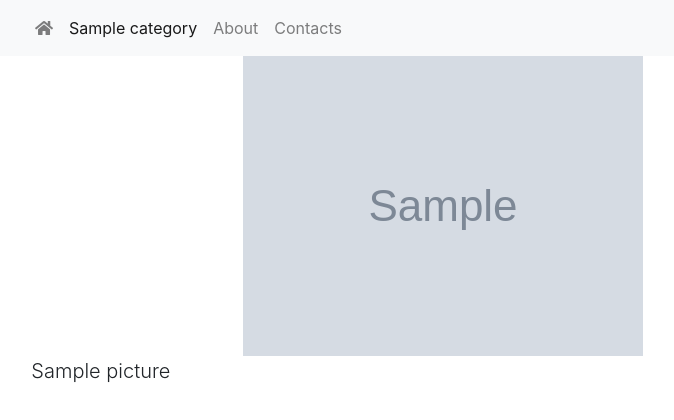
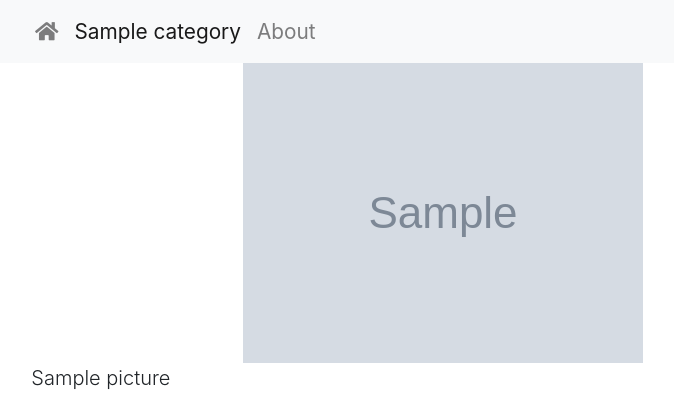
Before and after one commit to ddxai/personalpage, a Django app: a page that uses website/core/templates/core/layout.html in a window 1280 px wide. Shown: the top 420 px of the page, without its empty margins (197-871 px from the left). Run offline with Django 3.2, Linux system fonts and the light colour scheme; tables that the repository leaves empty hold one stand-in row (values such as "Sample post"); grey boxes marked "Sample" are stand-in pictures; some libraries are stand-ins or nearby versions.

Commit message:
Move contact info to about page

```diff
--- a/website/core/static/core/css/main.css
+++ b/website/core/static/core/css/main.css
@@ -19,6 +19,10 @@ img.screen-fitted{
 
 /* Make the modal be transparent */
 #myModal .modal-content {
-  background-color:rgba(0, 0, 0, 0.8);
-  border: 0;
+    background-color:rgba(0, 0, 0, 0.8);
+    border: 0;
 }
+
+.nav-link{
+    font-size:1.3em;
+}
--- a/website/core/templates/core/about.html
+++ b/website/core/templates/core/about.html
@@ -11,4 +11,8 @@
 {% endblock %}
 
 {% block content %}
+   {{text_about|safe}}
+    {% for social in social_list %}
+    <a href="{{social.link}}"><i class="fab fa-{{social.name}} fa-2x" style="color: grey;"></i></a>
+    {% endfor %}
 {% endblock %}
--- a/website/core/templates/core/layout.html
+++ b/website/core/templates/core/layout.html
@@ -46,11 +46,6 @@
                 {% endblock %}
                 <a class="nav-link" href="{% url 'core:about' %}">About</a>
             </li>
-            {% block nav_contacts %}
-            <li class="nav-item">
-                {% endblock %}
-                <a class="nav-link" href="{% url 'core:contacts' %}">Contacts</a>
-            </li>
         </ul>
     </div>
 <div class="col-sm-0 col-md-2"></div>
--- a/website/core/urls.py
+++ b/website/core/urls.py
@@ -7,6 +7,5 @@ app_name = 'core'
 urlpatterns = [
     path('', views.index, name='index'),
     path('about/', views.about, name='about'),
-    path('contacts/', views.contacts, name='contacts'),
     path('category/<str:category_name>/', views.category, name='category'),
 ]
--- a/website/core/views.py
+++ b/website/core/views.py
@@ -1,6 +1,6 @@
 from django.shortcuts import render, get_object_or_404
 
-from .models import Category
+from .models import Category, Social, About
 
 
 def index(request):
@@ -11,14 +11,13 @@ def index(request):
 
 def about(request):
     category_list = Category.objects.order_by('id')
-    context = {'category_list': category_list}
+    social_list = Social.objects.order_by('id')
+    try:
+        text_about = About.objects.order_by('id')[0].text
+    except About.DoesNotExist:
+        text_about = ' '
+    context = {'category_list': category_list, 'social_list': social_list, 'text_about': text_about}
     return render(request, 'core/about.html', context)
-
-
-def contacts(request):
-    category_list = Category.objects.order_by('id')
-    context = {'category_list': category_list}
-    return render(request, 'core/contacts.html', context)
 
 
 def category(request, category_name):
```
Also changed, not shown: website/core/templates/core/contacts.html (deleted, +0 -14 lines).
